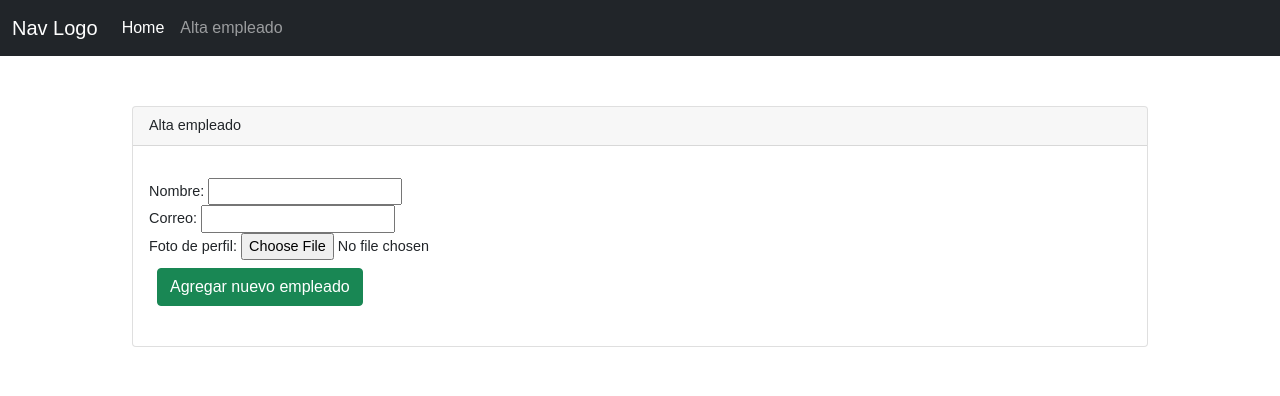
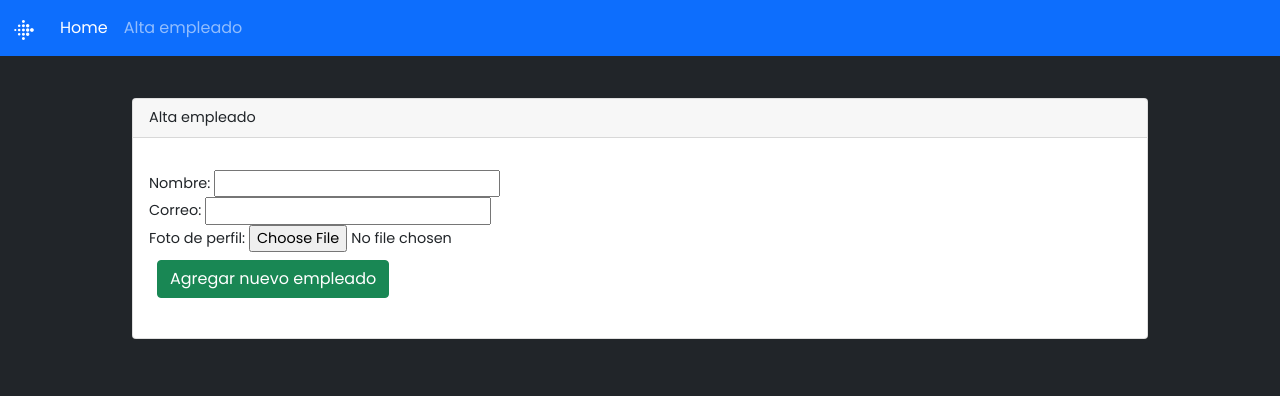
Before and after one commit to nnamregg/sistema-empleados, a Flask app: page /empleado/alta in a window 1280 px wide. Shown: the top 396 px of the page. Run offline with Flask 2, Linux system fonts and the light colour scheme.

Commit message:
Importo iconos y fuentes

```diff
--- a/src/templates/header.html
+++ b/src/templates/header.html
@@ -7,16 +7,20 @@
     <link href="https://cdn.jsdelivr.net/npm/bootstrap@5.1.3/dist/css/bootstrap.min.css" rel="stylesheet" integrity="sha384-1BmE4kWBq78iYhFldvKuhfTAU6auU8tT94WrHftjDbrCEXSU1oBoqyl2QvZ6jIW3" crossorigin="anonymous">
     <link rel="preconnect" href="https://fonts.googleapis.com">
     <link rel="preconnect" href="https://fonts.gstatic.com" crossorigin>
-    <link href="https://fonts.googleapis.com/css2?family=Ubuntu:wght@300;400;700&display=swap" rel="stylesheet">
+    <link href="https://fonts.googleapis.com/css2?family=Poppins:wght@300;400;600&display=swap" rel="stylesheet">
     <link href="https://fonts.googleapis.com/icon?family=Material+Icons" rel="stylesheet">
     <link rel="stylesheet" href="{{ url_for('static', filename='styles.css') }}">
     <script src="{{ url_for('static', filename='index.js') }}" defer></script>
     <title>Sistema Empleados</title>
 </head>
-<body>
-    <nav class="navbar navbar-expand-lg navbar-dark bg-dark">
+<body class="bg-dark pt-5">
+    <nav class="navbar fixed-top navbar-expand-lg navbar-dark bg-primary">
         <div class="container-fluid">
-            <a class="navbar-brand" href="#">Nav Logo</a>
+            <a class="navbar-brand" href="/">
+                <span class="material-icons">
+                    fitbit
+                </span>
+            </a>
             <button class="navbar-toggler" type="button" data-bs-toggle="collapse" data-bs-target="#navbarNavAltMarkup" aria-controls="navbarNavAltMarkup" aria-expanded="false" aria-label="Toggle navigation">
                 <span class="navbar-toggler-icon"></span>
             </button>
```
